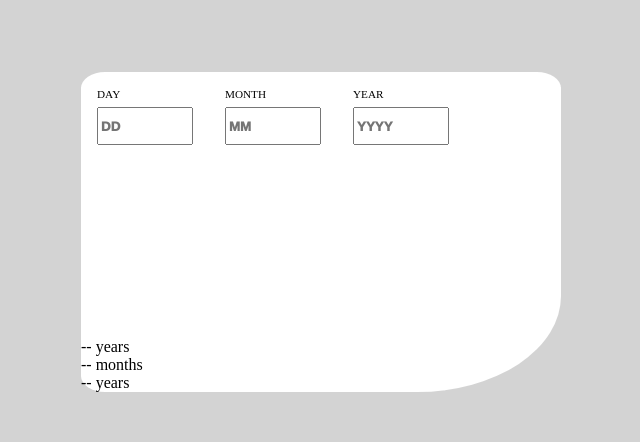
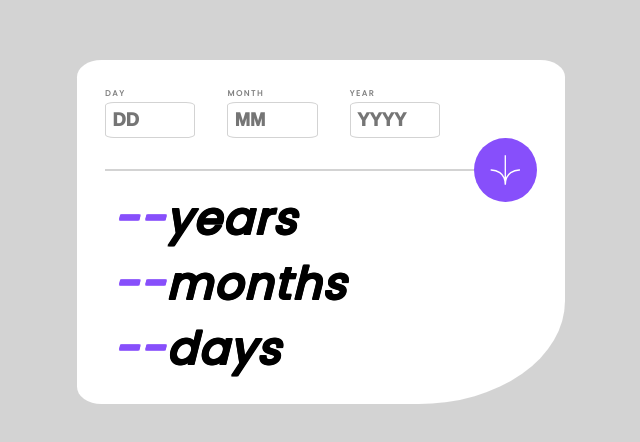
Before and after one commit to edavidson1410/age-calculator-app-main, a React (Create React App) app in the folder client/: page / in a window 1280 px wide. Shown: the part 168-610 px from the top of the page, without its empty margins (319-959 px from the left). Built offline with nearby package versions, Linux system fonts and the light colour scheme.

Commit message:
more work done on style of container. working on js functionality next.

```diff
--- a/client/src/App.css
+++ b/client/src/App.css
@@ -1,6 +1,8 @@
+@import url('https://fonts.googleapis.com/css2?family=Poppins&display=swap');
 
 body {
     margin: 0;
+    font-family: 'Poppins', sans-serif;
 }
 
 .App {
@@ -15,7 +17,8 @@ body {
     display: flex;
     flex-direction: column;
     height: 20rem;
-    width: 30rem;
+    width: 29rem;
+    padding: 0.75rem;
     border-radius: 5%;
     border-bottom-right-radius: 30%;
     background-color: white;
@@ -27,5 +30,30 @@ body {
 }
 
 .bottom {
+    margin-left: 1.5rem;
+    margin-bottom: 1.5rem;
+}
 
+.submit {
+    display: flex;
+    align-items: center;
+    height: 4vh;
+    padding-left: 1rem;
+    padding-right: 1rem;
 }
+
+.submit hr {
+    width: 100%;
+    border: 1px solid lightgrey;
+}
+
+.submit svg{
+    display: flex;
+    justify-self: center;
+    align-self: center;
+    background-color: #874ffb;
+    border-radius: 50%;
+    padding: 1rem;
+    height: 4vh;
+    width: 4.5vh;
+}
--- a/client/src/App.js
+++ b/client/src/App.js
@@ -9,6 +9,10 @@ function App() {
         <div className="top">
           <DateInput />
         </div>
+        <div className="submit">
+          <hr></hr>
+          <svg xmlns="http://www.w3.org/2000/svg" width="46" height="44" viewBox="0 0 46 44"><g fill="none" stroke="#FFF" stroke-width="2"><path d="M1 22.019C8.333 21.686 23 25.616 23 44M23 44V0M45 22.019C37.667 21.686 23 25.616 23 44"/></g></svg>
+        </div>
         <div className="bottom">
           <Age />
         </div>
--- /dev/null
+++ b/client/src/components/Age.css
@@ -0,0 +1,13 @@
+
+.age {
+    display: flex;
+    font-size: 2.75rem;
+    font-weight: 1000;
+    font-style: italic;
+    text-shadow: 0px 1px, 1px 0px, 1px 1px;
+    letter-spacing: 2px;
+}
+
+.ageNum {
+    color: #874ffb;
+}
--- a/client/src/components/Age.js
+++ b/client/src/components/Age.js
@@ -1,12 +1,27 @@
-
+import "./Age.css"
 
 const Age = () => {
 
     return(
         <>
-            <div>-- years</div>
-            <div>-- months</div>
-            <div>-- years</div>
+            <div className="age">
+                <div className="ageNum">
+                    --
+                </div>
+                years
+            </div>
+            <div className="age">
+                <div className="ageNum">
+                    --
+                </div>
+                months
+            </div>
+            <div className="age">
+                <div className="ageNum">
+                    --
+                </div>
+                days
+            </div>
         </>
     )
 }
--- a/client/src/components/DateInput.css
+++ b/client/src/components/DateInput.css
@@ -1,16 +1,23 @@
 input {
-    width: 5.5rem;
+    width: 5rem;
     height: 2rem;
+    font-size: 1.15rem;
     font-weight: 1000;
+    padding-left: .4rem;
+    border: 0.01rem solid lightgrey;
+    border-radius: 10%;
 }
 
 label {
-    font-size: .7rem;
+    font-size: .5rem;
+    font-weight: 1000;
+    letter-spacing: 0.1rem;
+        color: grey;
 }
 
 .inputDate {
     display: flex;
     flex-direction: column;
     margin: 1rem;
-    gap: .45rem;
+    gap: 0.10rem;
 }
```
